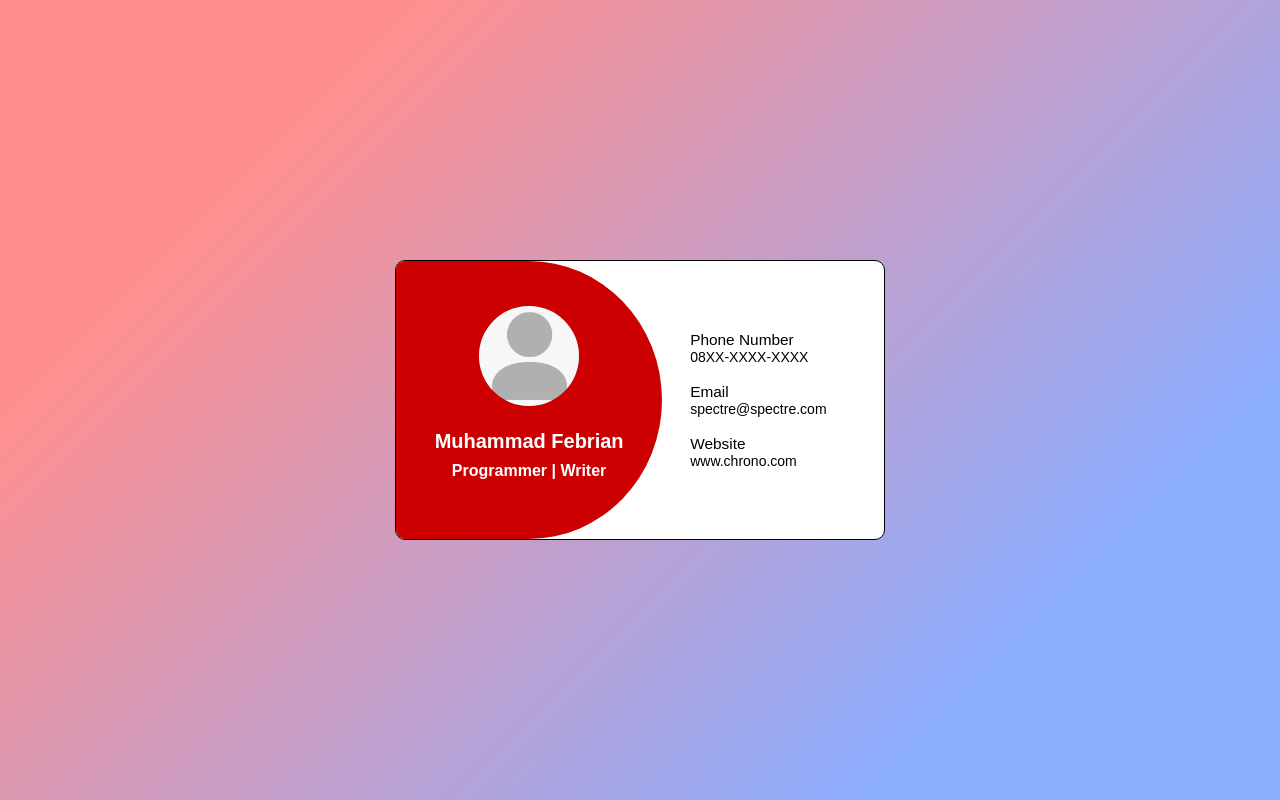
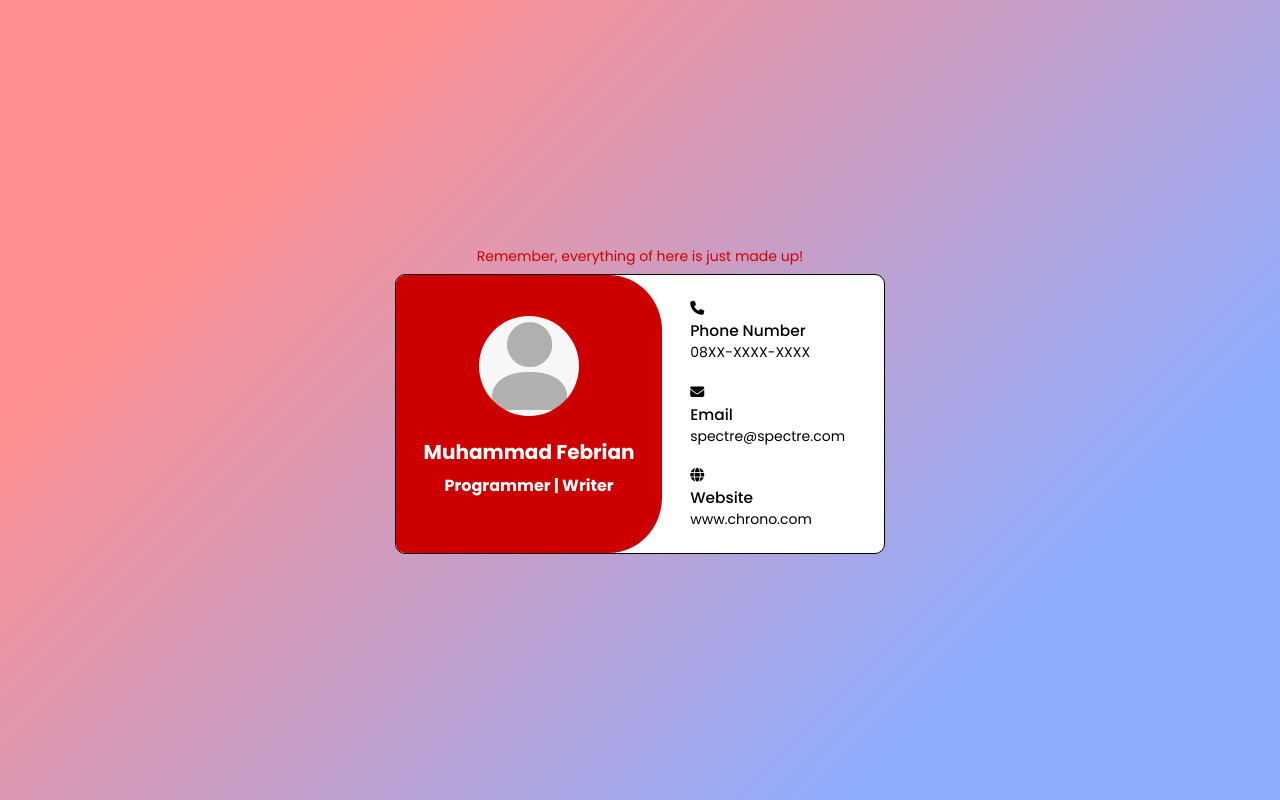
Before and after one commit to Ryangithub10/Name-Card, a plain HTML site: page index.html in a window 1280 px wide. Drawn offline with Linux system fonts and the light colour scheme.

Commit message:
add fonts, icons, and disclaimer (icons still incomplete)

```diff
--- a/css/style.css
+++ b/css/style.css
@@ -2,19 +2,28 @@
   margin: 0;
   padding: 0;
   font-size: 14px;
-  font-family: "poppins", sans-serif;
   font-weight: 400;
   box-sizing: border-box;
 }
 
 body {
   background-image: linear-gradient(-45deg, #8dadff 20%, #ff8f8f 80%) ;
+  font-family: "Poppins", "Inter", sans-serif;
 }
 
 .container {
   width: 100vw;
   min-height: 100vh;
   display: flex;
+  flex-direction: column;
+  align-items: center;
+  justify-content: center;
+}
+
+.disclaimer {
+  margin-bottom: 0.5rem;
+  color: #c00;
+  font-weight: 300;
 }
 
 .card {
@@ -24,7 +33,6 @@ body {
   background: white;
   border: 1px solid black;
   border-radius: 10px;
-  margin: auto;
   display: grid;
   grid-template-columns: 1.2fr 1fr;
   grid-template-rows: 1fr;
@@ -39,8 +47,7 @@ header {
   align-items: center;
   padding: 1.5rem 0;
   color: white;
-  border-top-right-radius: 50%;
-  border-bottom-right-radius: 50%;
+  border-radius: 0 20% 20% 0;
 }
 
 header img {
@@ -52,7 +59,7 @@ header img {
 }
 
 header h1, header h2 {
-  font-weight: bold;
+  font-weight: 700;
 }
 
 header h1 {
--- a/index.html
+++ b/index.html
@@ -3,11 +3,19 @@
   <head>
     <meta charset="UTF-8">
     <meta name="viewport" content="width=device-width, initial-scale=1">
-    <link href="css/style.css" rel="stylesheet">
+    <link rel="preconnect" href="https://fonts.googleapis.com">
+    <link rel="preconnect" href="https://fonts.gstatic.com" crossorigin>
+    <link href="https://fonts.googleapis.com/css2?family=Inter:wght@300;400;500;700&family=Poppins:wght@300;400;500;700&display=swap" rel="stylesheet">
+    <link rel="stylesheet" href="https://cdnjs.cloudflare.com/ajax/libs/font-awesome/6.5.1/css/all.min.css" integrity="sha512-DTOQO9RWCH3ppGqcWaEA1BIZOC6xxalwEsw9c2QQeAIftl+Vegovlnee1c9QX4TctnWMn13TZye+giMm8e2LwA==" crossorigin="anonymous" referrerpolicy="no-referrer" />
+		<link href="css/style.css" rel="stylesheet">
     <title>Kartu Nama</title>
   </head>
 <body>
     <div class="container">
+      <div class="disclaimer">
+        <p>Remember, everything of here is just made up!</p>
+      </div>
+
       <div class="card">
         <header>
           <img src="img/pic-placeholder.png" alt="Photo Profile" />
@@ -18,14 +26,17 @@
         <section class="contact">
           <ul>
             <li>
+              <i class="fa-solid fa-phone"></i>
               <h3>Phone Number</h3>
               <a class="phone-number" href="#">08XX-XXXX-XXXX</a>
             </li>
             <li>
+              <i class="fa-solid fa-envelope"></i>
               <h3>Email</h3>
               <a class="email" href="#">spectre@spectre.com</a>
             </li>
             <li>
+              <i class="fa-solid fa-globe"></i>
               <h3>Website</h3>
               <a class="website" href="#">www.chrono.com</a>
             </li>
```
